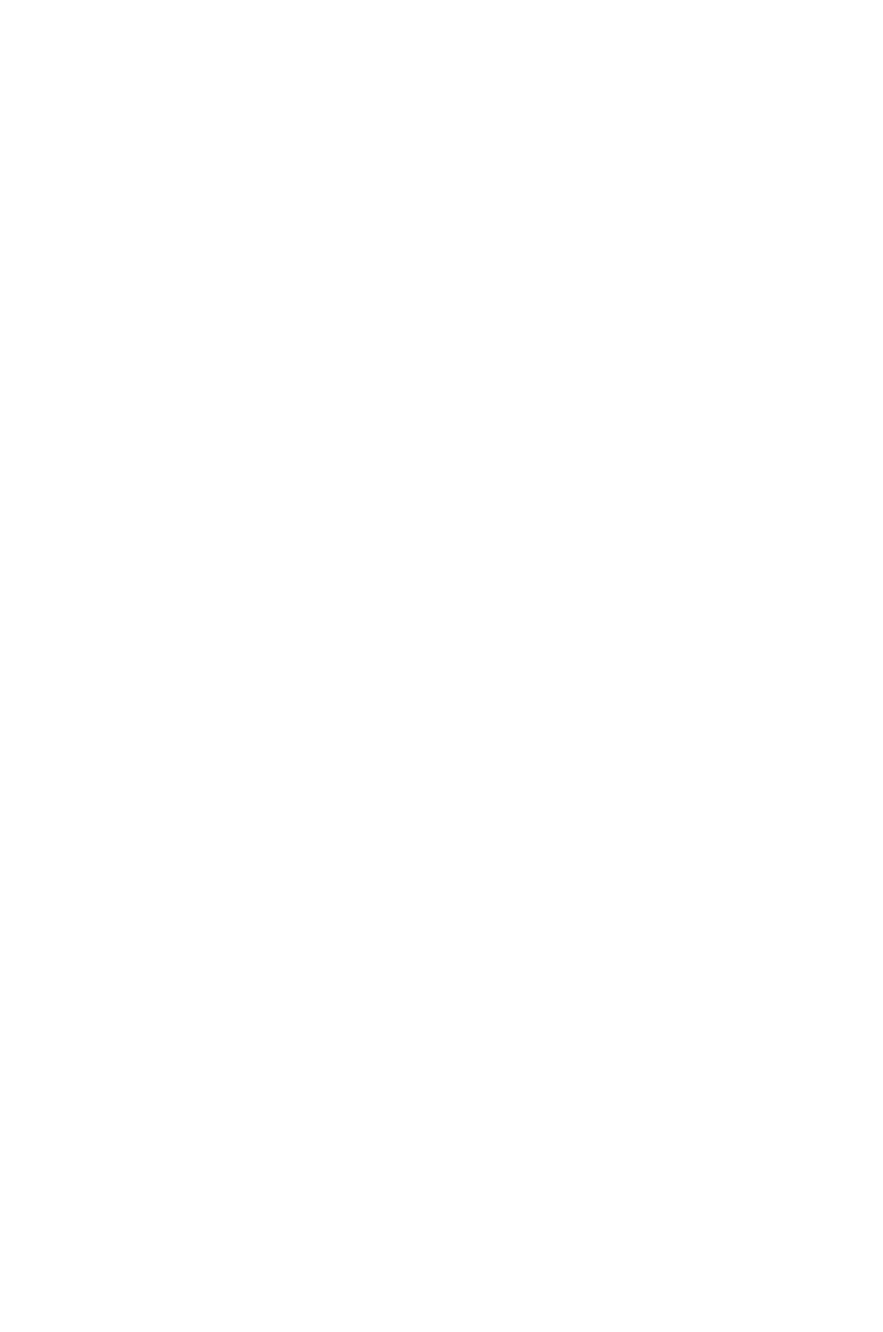
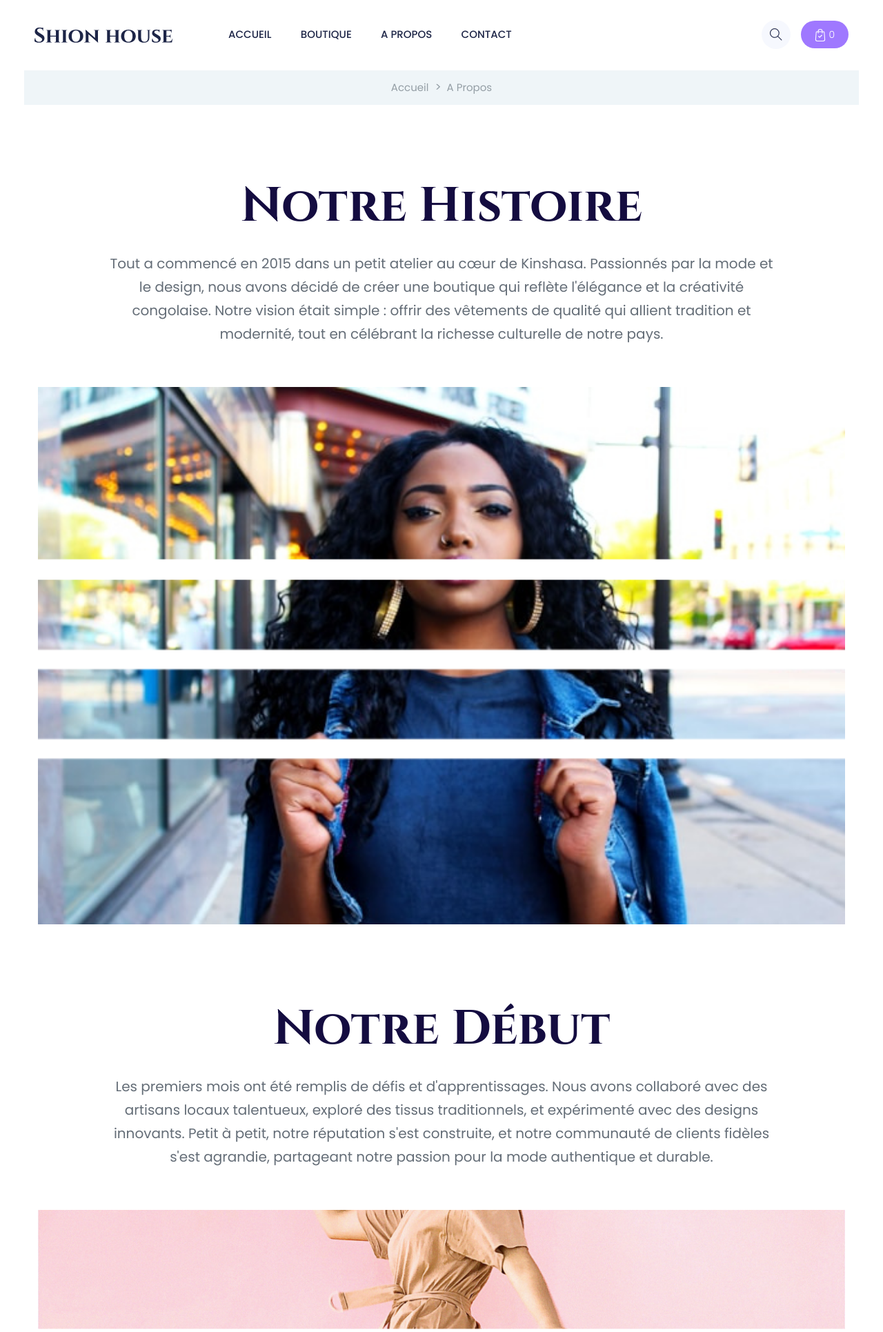
Before and after one commit to oseeshogun/shion_house, a Django app: page /about/ in a window 1280 px wide. Before the commit the part shown is empty. Shown: the top 1931 px of the page at 69% size. Before the commit the page ends 800 px from the top, so only its background shows below. Run offline with Django 5.2, Linux system fonts and the light colour scheme; some libraries are stand-ins or nearby versions.

Commit message:
feat(about): about page

```diff
--- /dev/null
+++ b/about/templates/about/components/about_area.html
@@ -0,0 +1,63 @@
+{% load static %}
+
+<!-- About Area Start -->
+<div class="about-area">
+  <div class="container">
+    <div class="row justify-content-center">
+      <div class="col-lg-10">
+        <div class="section-tittle mb-60 text-center pt-10">
+          <h2>Notre Histoire</h2>
+          <p class="pera">
+            Tout a commencé en 2015 dans un petit atelier au cœur de Kinshasa.
+            Passionnés par la mode et le design, nous avons décidé de créer une
+            boutique qui reflète l'élégance et la créativité congolaise. Notre vision
+            était simple : offrir des vêtements de qualité qui allient tradition et
+            modernité, tout en célébrant la richesse culturelle de notre pays.
+          </p>
+        </div>
+      </div>
+      <div class="col-lg-12">
+        <div class="about-img pb-bottom">
+          <img src="{% static 'assets/img/gallery/about1.png' %}" alt="" class="w-100" />
+        </div>
+      </div>
+    </div>
+    <div class="row justify-content-center">
+      <div class="col-lg-10">
+        <div class="section-tittle mb-60 text-center pt-10">
+          <h2>Notre Début</h2>
+          <p class="pera">
+            Les premiers mois ont été remplis de défis et d'apprentissages.
+            Nous avons collaboré avec des artisans locaux talentueux, exploré
+            des tissus traditionnels, et expérimenté avec des designs innovants.
+            Petit à petit, notre réputation s'est construite, et notre communauté
+            de clients fidèles s'est agrandie, partageant notre passion pour
+            la mode authentique et durable.
+          </p>
+        </div>
+      </div>
+      <div class="col-lg-12">
+        <div class="about-img pb-bottom">
+          <img src="{% static 'assets/img/gallery/about2.png' %}" alt="" class="w-100" />
+        </div>
+      </div>
+    </div>
+    <div class="row justify-content-center">
+      <div class="col-lg-10">
+        <div class="section-tittle mb-60 text-center pt-10">
+          <h2>2020</h2>
+          <p class="pera">
+            L'année 2020 a marqué un tournant majeur pour notre entreprise.
+            Face aux défis mondiaux, nous avons réinventé notre approche en
+            lançant notre boutique en ligne. Cette évolution nous a permis
+            de toucher une clientèle internationale tout en restant fidèles
+            à nos valeurs : qualité, authenticité et service personnalisé.
+            Aujourd'hui, nous sommes fiers de représenter la mode congolaise
+            à travers le monde.
+          </p>
+        </div>
+      </div>
+    </div>
+  </div>
+</div>
+<!-- About Area End -->
--- /dev/null
+++ b/about/templates/about/components/breadcrumb.html
@@ -0,0 +1,16 @@
+<!-- breadcrumb Start-->
+<div class="page-notification">
+  <div class="container">
+    <div class="row">
+      <div class="col-lg-12">
+        <nav aria-label="breadcrumb">
+          <ol class="breadcrumb justify-content-center">
+            <li class="breadcrumb-item"><a href="{% url 'home:index' %}">Accueil</a></li>
+            <li class="breadcrumb-item"><a href="#">A propos</a></li>
+          </ol>
+        </nav>
+      </div>
+    </div>
+  </div>
+</div>
+<!-- breadcrumb End-->
--- a/about/templates/about/index.html
+++ b/about/templates/about/index.html
@@ -11,7 +11,16 @@
   <body class="full-wrapper">
     {% include "home/components/preloader.html" %}
 
+    {% include "home/components/header.html" %}
 
+    <main>
+        {% include "about/components/breadcrumb.html" %}
+        {% include "about/components/about_area.html" %}
+        {% include "home/components/popular_items.html" %}
+        {% include "home/components/services_area.html" %}
+    </main>
+
+    {% include "home/components/footer.html" %}
 
     {% include "home/scripts/base.html" %}
   </body>
```
Also changed, not shown: static/assets/img/gallery/about1.png.
